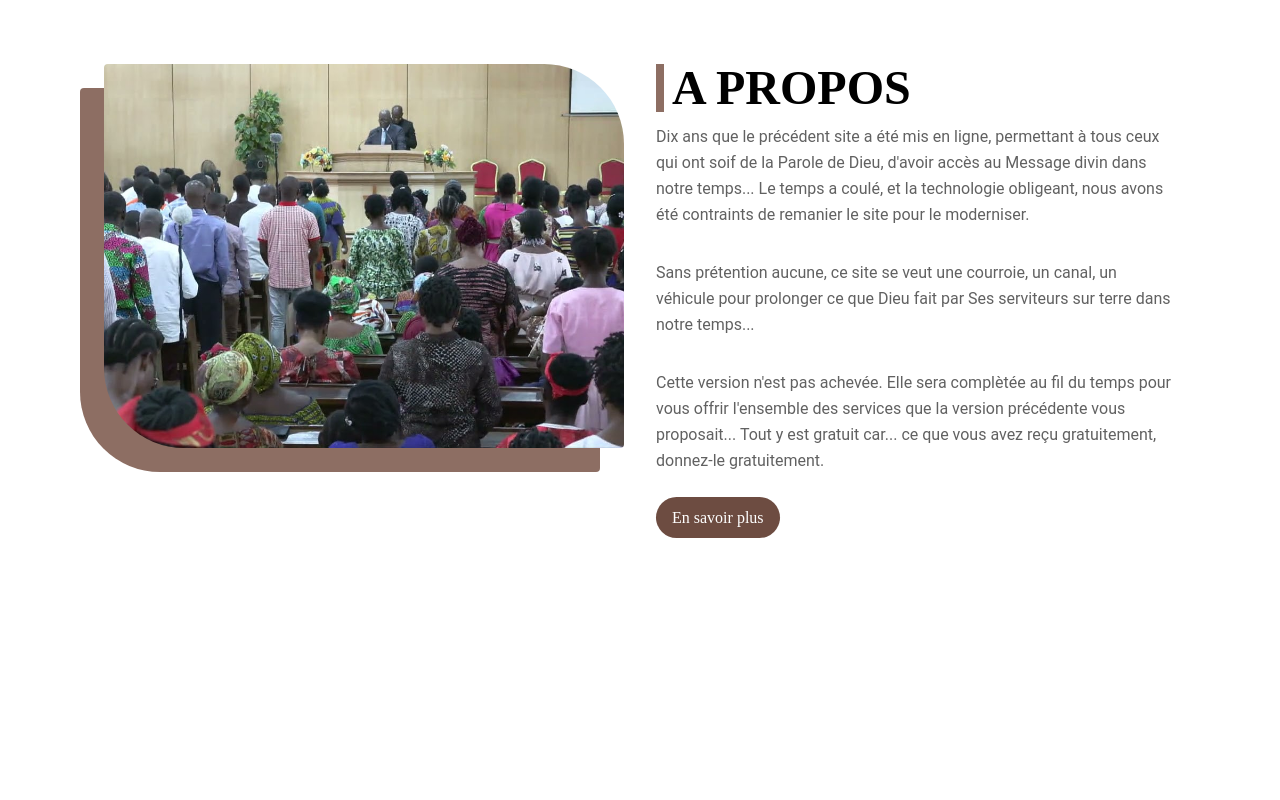
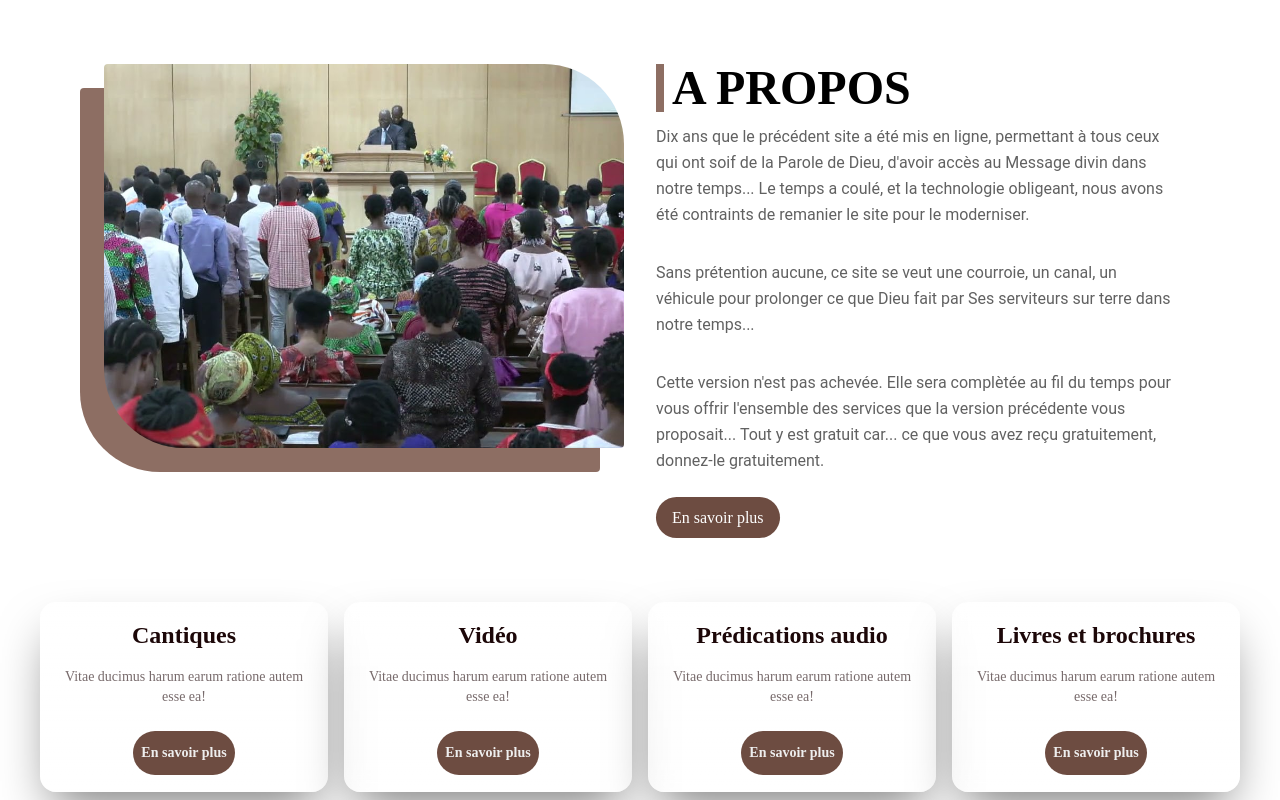
Before and after one commit to Willy2G/egliseabj, a React (Create React App) app: page / in a window 1280 px wide. Shown: the part 750-1550 px from the top of the page. Before the commit the page ends 1344 px from the top, so only its background shows below. Built offline with nearby package versions, Linux system fonts and the light colour scheme.

Commit message:
commencement de la section media

```diff
--- a/src/App.js
+++ b/src/App.js
@@ -1,20 +1,19 @@
-import './App.css';
+import "./App.css";
 
-import MyNavbar from './components/NavBar/MyNavBar';
-import VideoCarousel from './components/VideoCarousel/VideoCarousel';
-import About from './components/About/About';
-
+import MyNavbar from "./components/NavBar/MyNavBar";
+import VideoCarousel from "./components/VideoCarousel/VideoCarousel";
+import About from "./components/About/About";
+import Media from "./components/Media/Media";
 
 function App() {
   return (
     <>
-      <div className='relative bg-white'>
+      <div className="relative bg-white">
         <MyNavbar />
         <VideoCarousel />
         <About />
+        <Media />
       </div>
-
-
     </>
   );
 }
--- /dev/null
+++ b/src/components/Media/Media.js
@@ -0,0 +1,55 @@
+import { React } from "react";
+
+const mediaEl = [
+  {
+    titre: "Cantiques",
+    contenu: "Accueil",
+    image: "Accueil",
+  },
+  {
+    titre: "Vidéo",
+    contenu: "Accueil",
+    image: "Accueil",
+  },
+  {
+    titre: "Prédications audio",
+    contenu: "Accueil",
+    image: "Accueil",
+  },
+  {
+    titre: "Livres et brochures",
+    contenu: "Accueil",
+    image: "Accueil",
+  },
+];
+
+const Media = () => {
+  return (
+    <div class="z-50 p-2 grid grid-flow-row gap-4 mx-8 text-neutral-600 sm:grid-cols-1 md:grid-cols-2 lg:grid-cols-2 xl:grid-cols-4">
+      {mediaEl.map(({ titre, contenu, image }, key) => (
+        <div
+          key={key}
+          class="bg-gradient-to-b from-white/60 to-white/30 text-[#1c0708] backdrop-blur-[.5em] border-[1px] border-solid border-white border-opacity-10 rounded-2xl shadow-black/50  overflow-hidden shadow-2xl hover:-translate-y-1 hover:shadow-black/75 hover:backdrop-blur-[1em] transition"
+        >
+          <div class="grid place-items-center text-center gap-1">
+            <div class="col-span-4 p-4">
+              <h2 class="font-bold text-2xl mb-4">{titre}</h2>
+              <p class="text-sm text-[#1c0708]/60">
+                Vitae ducimus harum earum ratione autem esse ea!
+              </p>
+              <a
+                href="#"
+                class="mt-6 py-3 px-2 inline-flex bg-brown-600 hover:bg-brown-900 transition-colors text-gray-200 font-bold rounded-full text-sm"
+              >
+                En savoir plus
+              </a>
+            </div>
+
+          </div>
+        </div>
+      ))}
+    </div>
+  );
+};
+
+export default Media;
--- a/src/components/NavBar/MyNavBar.js
+++ b/src/components/NavBar/MyNavBar.js
@@ -188,15 +188,16 @@ function NavList() {
           className="font-medium text-blue-gray-500"
         >
           <MenuItem className="flex items-center gap-2 lg:rounded-full uppercase">
+            <motion.div whileHover={{ scale: 1.2 }}>
               <motion.span
                 initial={{ opacity: 0 }}
                 animate={{ opacity: 1 }}
                 transition={{ duration: 2, staggerChildren: 1 }}
                 className="text-gray-900"
               >
-              {" "}
                 {label}
               </motion.span>
+            </motion.div>
           </MenuItem>
         </Typography>
       ))}
```
Lines whose indentation alone changed are shown as unchanged.
